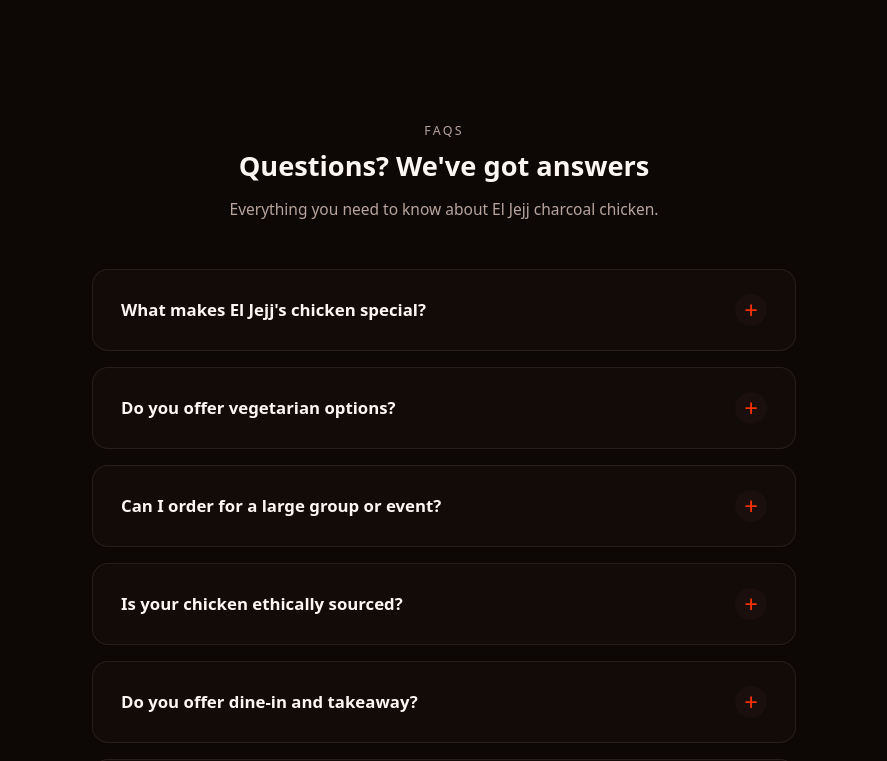
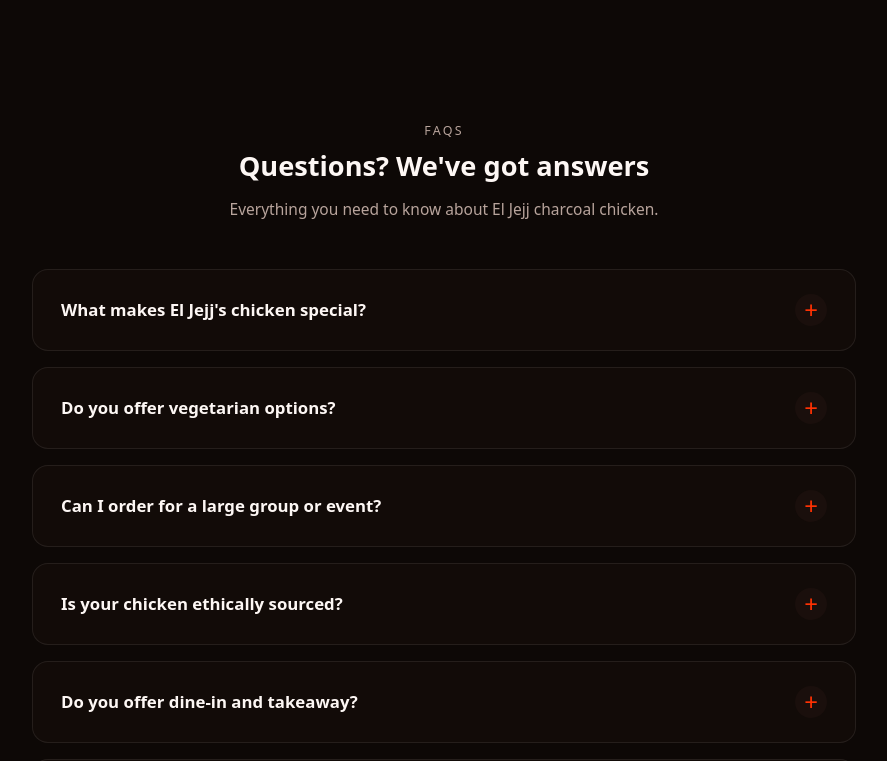
Before and after one commit to OuadiAMine/Eljajj, a React (Vite) app: page / in a window 1280 px wide. Shown: the part 5608-6369 px from the top of the page, without its empty margins (196-1083 px from the left). Built offline with nearby package versions, Linux system fonts and the light colour scheme.

Commit message:
Move FAQ padding to section-inner for better structure

```diff
--- a/src/App.css
+++ b/src/App.css
@@ -1054,14 +1054,19 @@
 }
 
 /* —— FAQ Section —— */
+.section[aria-labelledby="faq-heading"] .section-inner {
+  padding-left: 9.25rem;
+  padding-right: 9.25rem;
+}
+
 #faq-heading {
-  padding: 0 9.25rem;
+  padding: 0;
 }
 
 .faq-list {
   max-width: 1000px;
   margin: 3rem auto 2rem;
-  padding: 0 9.25rem;
+  padding: 0;
 }
 
 .faq-item:last-child {
@@ -1241,6 +1246,11 @@
     grid-template-columns: 1fr 1fr;
     gap: 1.25rem 2rem;
   }
+
+  .section[aria-labelledby="faq-heading"] .section-inner {
+    padding-left: 3rem;
+    padding-right: 3rem;
+  }
 }
 
 @media (max-width: 640px) {
@@ -1345,12 +1355,9 @@
     font-size: 1.25rem;
   }
 
-  .faq-list {
-    padding: 0 1.5rem;
-  }
-
-  #faq-heading {
-    padding: 0 1.5rem;
+  .section[aria-labelledby="faq-heading"] .section-inner {
+    padding-left: 1.5rem;
+    padding-right: 1.5rem;
   }
 
   .faq-item.is-open .faq-answer {
```
